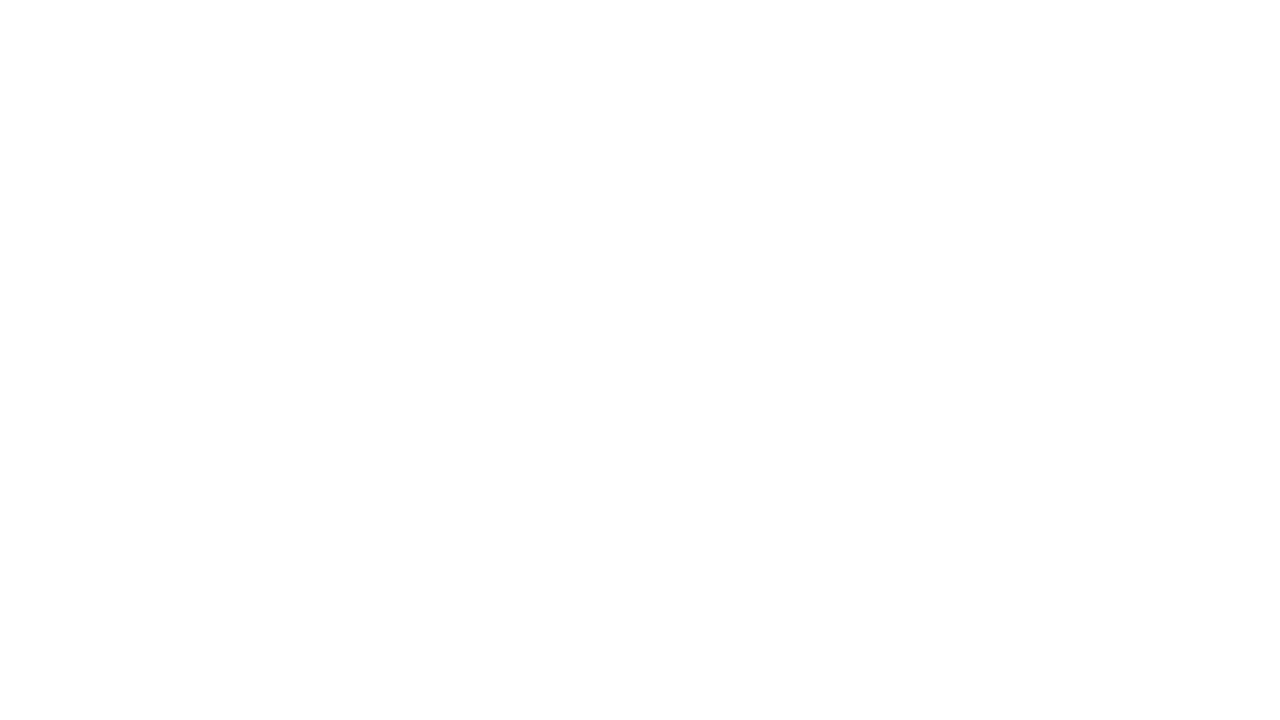
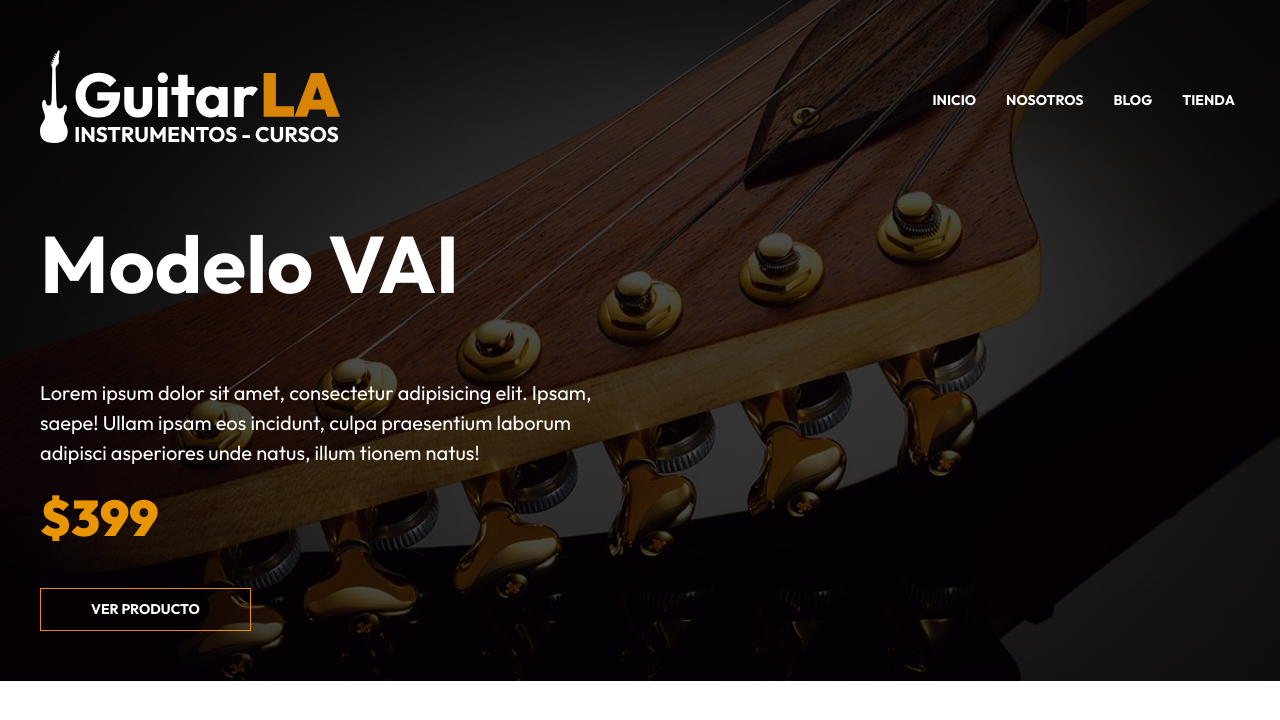
Before and after one commit to marcrenton/guitarLa, a plain HTML site: page index.html in a window 1280 px wide. Drawn offline with Linux system fonts and the light colour scheme.

Commit message:
second commit

```diff
--- a/css/app.css
+++ b/css/app.css
@@ -1,14 +1,16 @@
 :root {
   --primary: #e99401;
   --negro: #262626;
-    --blanco: #FFF;
-    --fuente-principal: 'Outfit', sans-serif;
+  --blanco: #fff;
+  --fuente-principal: "Outfit", sans-serif;
 }
 html {
   font-size: 62.5%;
   box-sizing: border-box;
 }
-*, *:before, *:after {
+*,
+*:before,
+*:after {
   box-sizing: inherit;
 }
 body {
@@ -19,3 +21,107 @@ body {
 img {
   max-width: 100%;
 }
+
+[class$="contenedor"] {
+  max-width: 120rem;
+  margin: 0 auto;
+  width: 95%;
+}
+
+.header {
+  padding: 5rem 0;
+  background-image: linear-gradient(to right, rgb(0 0 0/0.7), rgb(0 0 0/0.7)),
+    url(../img/header.jpg);
+  background-size: cover;
+  background-position: center center;
+  background-repeat: no-repeat;
+}
+
+.header__guitarra {
+  display: none;
+}
+
+.header__barra {
+  display: flex;
+  flex-direction: column;
+  align-items: center;
+}
+@media (min-width: 768px) {
+  .header__barra {
+    flex-direction: row;
+    justify-content: space-between;
+  }
+}
+
+.header__logo {
+  width: 30rem;
+}
+
+.navegacion {
+  margin-top: 5rem;
+  display: flex;
+  gap: 2rem;
+}
+
+@media (min-width: 768px) {
+  .navegacion {
+    margin-top: 0;
+  }
+}
+
+.navegacion__enlace {
+  color: var(--blanco);
+  text-decoration: none;
+  text-transform: uppercase;
+  padding: 0.5rem;
+  font-weight: 700;
+  font-size: 1.4rem;
+  transition-property: background-color;
+  transition-duration: 0.3s;
+}
+
+.navegacion__enlace:hover {
+  background-color: var(--primary);
+}
+
+.modelo {
+  color: var(--blanco);
+  margin-top: 5rem;
+  text-align: center;
+}
+
+@media (min-width: 768px) {
+  .modelo {
+    text-align: left;
+    max-width: 50%;
+  }
+}
+
+.modelo__nombre {
+  font-size: 8rem;
+}
+
+.modelo__precio {
+  font-size: 5rem;
+  color: var(--primary);
+  font-weight: 900;
+  line-height: 0;
+}
+
+.modelo__enlace {
+  display: inline-block;
+  margin-top: 2rem;
+  color: var(--blanco);
+  border: 1px solid var(--primary);
+  text-decoration: none;
+  padding: 1rem 5rem;
+  text-transform: uppercase;
+  font-weight: 700;
+  font-size: 1.4rem;
+  transition-property: background-color;
+  transition-duration: 0.3s;
+}
+
+.modelo__enlace:hover {
+  background-color: var(--primary);
+}
--- a/index.html
+++ b/index.html
@@ -1,17 +1,52 @@
 <!DOCTYPE html>
 <html lang="en">
-<head>
-    <meta charset="UTF-8">
-    <meta http-equiv="X-UA-Compatible" content="IE=edge">
-    <meta name="viewport" content="width=device-width, initial-scale=1.0">
+  <head>
+    <meta charset="UTF-8" />
+    <meta http-equiv="X-UA-Compatible" content="IE=edge" />
+    <meta name="viewport" content="width=device-width, initial-scale=1.0" />
     <title>GuitarLA</title>
-    <link rel="stylesheet" href="css/normalize.css">
-    <link rel="preconnect" href="https://fonts.googleapis.com">
-    <link rel="preconnect" href="https://fonts.gstatic.com" crossorigin>
-    <link href="https://fonts.googleapis.com/css2?family=Outfit:wght@400;700;900&display=swap" rel="stylesheet">
-    <link rel="stylesheet" href="css/app.css">
-</head>
-<body>
+    <link rel="stylesheet" href="css/normalize.css" />
+    <link rel="preconnect" href="https://fonts.googleapis.com" />
+    <link rel="preconnect" href="https://fonts.gstatic.com" crossorigin />
+    <link
+      href="https://fonts.googleapis.com/css2?family=Outfit:wght@400;700;900&display=swap"
+      rel="stylesheet"
+    />
+    <link rel="stylesheet" href="css/app.css" />
+  </head>
+  <body>
+    <header class="header">
+      <div class="header__contenedor">
+        <div class="header__barra">
+          <a href="#"
+            ><img class="header__logo" src="img/logo.svg" alt="logo"
+          /></a>
 
-</body>
+          <nav class="navegacion">
+            <a class="navegacion__enlace" href="index.html">Inicio</a>
+            <a class="navegacion__enlace" href="nosotros.html">Nosotros</a>
+            <a class="navegacion__enlace" href="blog.html">Blog</a>
+            <a class="navegacion__enlace" href="tienda.html">Tienda</a>
+          </nav>
+        </div>
+        <!--end-header-barra-->
+        <div class="modelo">
+          <h1 class="modelo__nombre">Modelo VAI</h1>
+          <p class="modelo__descripcion">
+            Lorem ipsum dolor sit amet, consectetur adipisicing elit. Ipsam,
+            saepe! Ullam ipsam eos incidunt, culpa praesentium laborum adipisci
+            asperiores unde natus, illum tionem natus!
+          </p>
+          <p class="modelo__precio">$399</p>
+          <a href="producto.html" class="modelo__enlace">Ver Producto</a>
+        </div>
+      </div>
+
+      <img
+        class="header__guitarra"
+        src="img/header_guitarra.png"
+        alt="imagen guitarra"
+      />
+    </header>
+  </body>
 </html>
```
Lines whose indentation alone changed are shown as unchanged.
